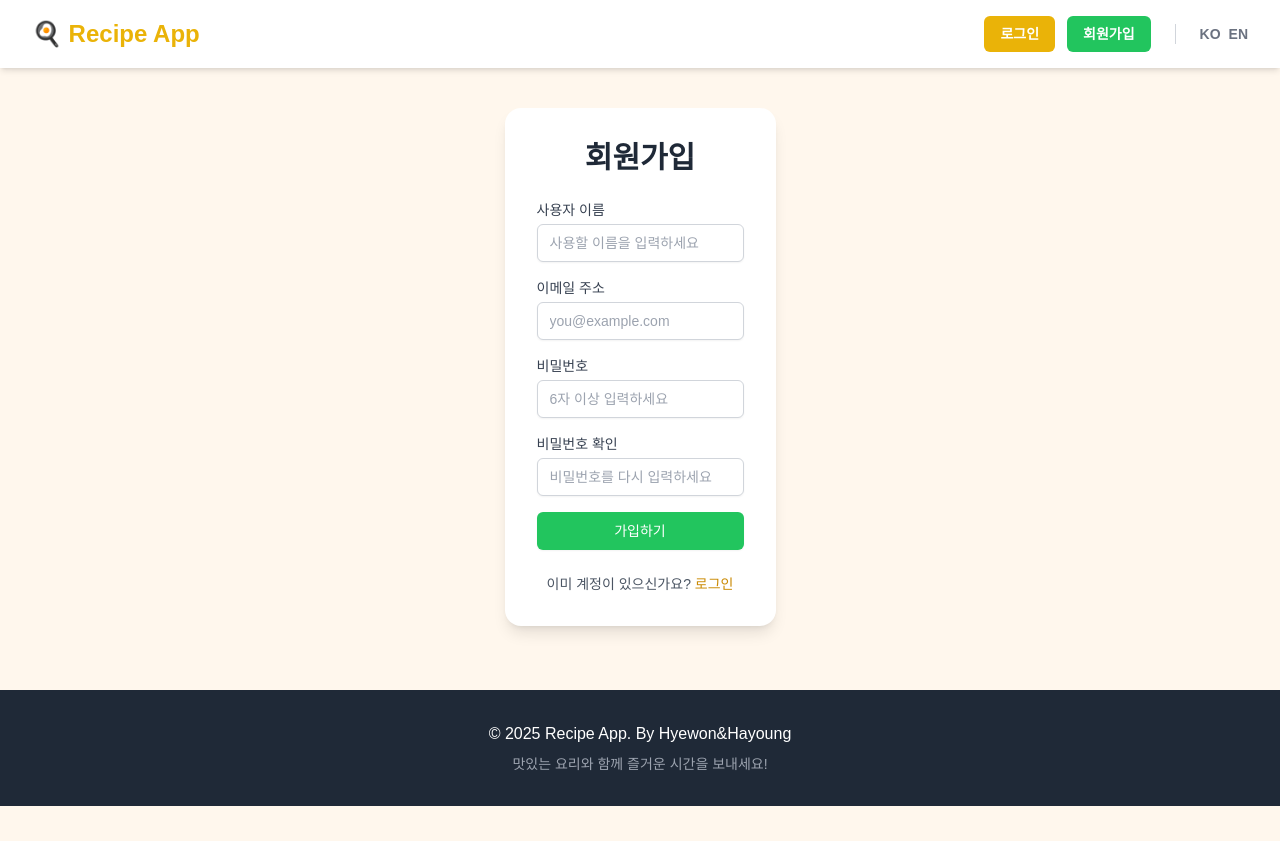
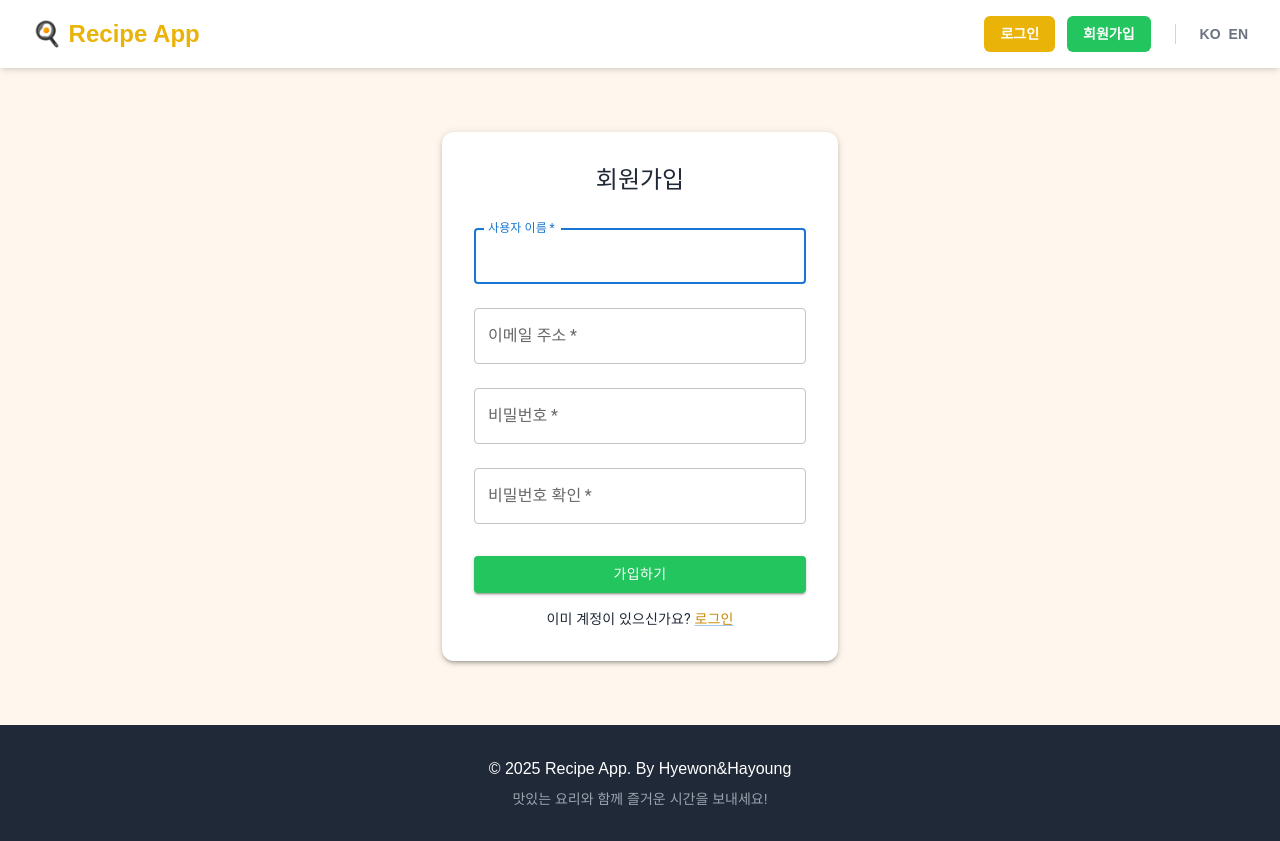
Before and after one commit to hayoung2609/OSS_TeamProject_Netlify, a React (Create React App) app: page /signup in a window 1280 px wide. Before the commit the page ends 806 px from the top, so only its background shows below. Built offline with nearby package versions, Linux system fonts and the light colour scheme; a web font is replaced by a local one.

Commit message:
mo package, login, singup

```diff
--- a/package.json
+++ b/package.json
@@ -5,6 +5,7 @@
   "dependencies": {
     "@emotion/react": "^11.14.0",
     "@emotion/styled": "^11.14.1",
+    "@mui/icons-material": "^7.3.4",
     "@mui/material": "^7.3.4",
     "@testing-library/dom": "^10.4.1",
     "@testing-library/jest-dom": "^6.9.1",
--- a/src/pages/LoginPage.js
+++ b/src/pages/LoginPage.js
@@ -1,7 +1,7 @@
-// src/pages/LoginPage.js
 import React from 'react';
-import { useNavigate, Link } from 'react-router-dom';
+import { useNavigate, Link as RouterLink } from 'react-router-dom';
 import { useForm } from 'react-hook-form';
+import { Container, Box, Typography, TextField, Button, Link } from '@mui/material'; // MUI 컴포넌트 임포트
 
 function LoginPage() {
     const { register, handleSubmit, formState: { errors } } = useForm();
@@ -14,61 +14,71 @@ function LoginPage() {
     };
 
     return (
-        <div className="max-w-md mx-auto mt-10 bg-white p-8 rounded-2xl shadow-lg">
-            <h1 className="text-3xl font-bold text-gray-800 mb-6 text-center">로그인</h1>
-            <form onSubmit={handleSubmit(onSubmit)} className="space-y-6">
-                 <div>
-                    <label htmlFor="email" className="block text-sm font-medium text-gray-700">
-                        이메일 주소
-                    </label>
-                    <input
-                        type="email"
+        // Tailwind 대신 MUI Container와 Box로 레이아웃 구성
+        <Container component="main" maxWidth="xs">
+            <Box
+                sx={{
+                    marginTop: 8,
+                    display: 'flex',
+                    flexDirection: 'column',
+                    alignItems: 'center',
+                    backgroundColor: 'white', // 배경색
+                    padding: 4, // 패딩
+                    borderRadius: 3, // 둥근 모서리
+                    boxShadow: 3, // 그림자
+                }}
+            >
+                {/* h1 대신 Typography */}
+                <Typography component="h1" variant="h5" sx={{ mb: 3 }}>
+                    로그인
+                </Typography>
+                {/* form에 handleSubmit 연결 */}
+                <Box component="form" onSubmit={handleSubmit(onSubmit)} noValidate sx={{ mt: 1, width: '100%' }}>
+                    {/* input 대신 TextField */}
+                    <TextField
+                        margin="normal"
+                        required
+                        fullWidth
                         id="email"
+                        label="이메일 주소"
+                        autoComplete="email"
+                        autoFocus
+                        // react-hook-form 연동 + 에러 처리
                         {...register("email", { required: "이메일 주소는 필수입니다." })}
-                        className={`mt-1 block w-full px-3 py-2 border rounded-md shadow-sm focus:outline-none sm:text-sm ${
-                            errors.email
-                                ? 'border-red-500 focus:ring-red-500 focus:border-red-500'
-                                : 'border-gray-300 focus:ring-yellow-500 focus:border-yellow-500'
-                        }`}
-                        placeholder="you@example.com"
+                        error={!!errors.email}
+                        helperText={errors.email?.message}
                     />
-                    {/* 7. 에러 메시지 표시 */}
-                    {errors.email && <p className="text-red-500 text-xs mt-1">{errors.email.message}</p>}
-                </div>
-                <div>
-                    <label htmlFor="password" className="block text-sm font-medium text-gray-700">
-                        비밀번호
-                    </label>
-                    <input
+                    <TextField
+                        margin="normal"
+                        required
+                        fullWidth
+                        label="비밀번호"
                         type="password"
                         id="password"
-
+                        autoComplete="current-password"
                         {...register("password", { required: "비밀번호는 필수입니다." })}
-                        className={`mt-1 block w-full px-3 py-2 border rounded-md shadow-sm focus:outline-none sm:text-sm ${
-                            errors.password
-                                ? 'border-red-500 focus:ring-red-500 focus:border-red-500'
-                                : 'border-gray-300 focus:ring-yellow-500 focus:border-yellow-500'
-                        }`}
-                        placeholder="********"
+                        error={!!errors.password}
+                        helperText={errors.password?.message}
                     />
-                    {errors.password && <p className="text-red-500 text-xs mt-1">{errors.password.message}</p>}
-                </div>
-                <div>
-                    <button
+                    {/* button 대신 Button */}
+                    <Button
                         type="submit"
-                        className="w-full flex justify-center py-2 px-4 border border-transparent rounded-md shadow-sm text-sm font-medium text-white bg-yellow-500 hover:bg-yellow-600 focus:outline-none focus:ring-2 focus:ring-offset-2 focus:ring-yellow-500 transition-colors"
+                        fullWidth
+                        variant="contained" // MUI 기본 스타일 버튼
+                        sx={{ mt: 3, mb: 2, backgroundColor: '#fbbf24', '&:hover': { backgroundColor: '#f59e0b' } }} // Tailwind 색상 유사하게 적용
                     >
                         로그인
-                    </button>
-                </div>
-            </form>
-            <p className="mt-6 text-center text-sm text-gray-600">
-                계정이 없으신가요?{' '}
-                <Link to="/signup" className="font-medium text-green-600 hover:text-green-500">
-                    회원가입
-                </Link>
-            </p>
-        </div>
+                    </Button>
+                    {/* react-router Link 대신 MUI Link 사용 (RouterLink 연결) */}
+                    <Typography variant="body2" align="center">
+                        계정이 없으신가요?{' '}
+                        <Link component={RouterLink} to="/signup" variant="body2" sx={{ color: '#16a34a', '&:hover': { color: '#22c55e' } }}>
+                            회원가입
+                        </Link>
+                    </Typography>
+                </Box>
+            </Box>
+        </Container>
     );
 }
 
--- a/src/pages/SignUpPage.js
+++ b/src/pages/SignUpPage.js
@@ -1,113 +1,113 @@
-// src/pages/SignUpPage.js
 import React from 'react';
-import { useNavigate, Link } from 'react-router-dom';
+import { useNavigate, Link as RouterLink } from 'react-router-dom';
 import { useForm } from 'react-hook-form';
+import { Container, Box, Typography, TextField, Button, Link, Alert } from '@mui/material';
 
 function SignUpPage() {
     const { register, handleSubmit, formState: { errors }, getValues } = useForm();
     const navigate = useNavigate();
 
     const onSubmit = (data) => {
-
         console.log('Sign up attempt with:', data);
         alert('회원가입 되었습니다! (실제 등록 없음)');
         navigate('/login');
     };
 
-    const getErrorClass = (fieldName) => {
-        return errors[fieldName]
-            ? 'border-red-500 focus:ring-red-500 focus:border-red-500'
-            : 'border-gray-300 focus:ring-yellow-500 focus:border-yellow-500';
-    };
+    const topError = errors[Object.keys(errors)[0]]?.message;
 
     return (
-        <div className="max-w-md mx-auto mt-10 bg-white p-8 rounded-2xl shadow-lg">
-            <h1 className="text-3xl font-bold text-gray-800 mb-6 text-center">회원가입</h1>
-
-            <form onSubmit={handleSubmit(onSubmit)} className="space-y-4">
-                <div>
-                    <label htmlFor="username" className="block text-sm font-medium text-gray-700">
-                        사용자 이름
-                    </label>
-                    <input
-                        type="text"
+        <Container component="main" maxWidth="xs">
+            <Box
+                sx={{
+                    marginTop: 8,
+                    display: 'flex',
+                    flexDirection: 'column',
+                    alignItems: 'center',
+                    backgroundColor: 'white',
+                    padding: 4,
+                    borderRadius: 3,
+                    boxShadow: 3,
+                }}
+            >
+                <Typography component="h1" variant="h5" sx={{ mb: 1 }}>
+                    회원가입
+                </Typography>
+                {/* 상단 에러 메시지 (MUI Alert 사용) */}
+                {topError && <Alert severity="error" sx={{ width: '100%', mt: 2, mb: 1 }}>{topError}</Alert>}
+                <Box component="form" onSubmit={handleSubmit(onSubmit)} noValidate sx={{ mt: 1, width: '100%' }}>
+                    <TextField
+                        margin="normal"
+                        required
+                        fullWidth
                         id="username"
-
+                        label="사용자 이름"
+                        autoComplete="username"
+                        autoFocus
                         {...register("username", { required: "사용자 이름은 필수입니다." })}
-                        className={`mt-1 block w-full px-3 py-2 border rounded-md shadow-sm focus:outline-none sm:text-sm ${getErrorClass('username')}`}
-                        placeholder="사용할 이름을 입력하세요"
+                        error={!!errors.username}
+                        helperText={errors.username?.message} // 필드별 에러 메시지는 helperText로
                     />
-                    {errors.username && <p className="text-red-500 text-xs mt-1">{errors.username.message}</p>}
-                </div>
-                <div>
-                    <label htmlFor="email" className="block text-sm font-medium text-gray-700">
-                        이메일 주소
-                    </label>
-                    <input
-                        type="email"
+                    <TextField
+                        margin="normal"
+                        required
+                        fullWidth
                         id="email"
+                        label="이메일 주소"
+                        autoComplete="email"
                         {...register("email", {
                             required: "이메일 주소는 필수입니다.",
-                            pattern: {
-                                value: /^\S+@\S+$/i,
-                                message: "올바른 이메일 형식이 아닙니다."
-                            }
+                            pattern: { value: /^\S+@\S+$/i, message: "올바른 이메일 형식이 아닙니다." }
                         })}
-                        className={`mt-1 block w-full px-3 py-2 border rounded-md shadow-sm focus:outline-none sm:text-sm ${getErrorClass('email')}`}
-                        placeholder="you@example.com"
+                        error={!!errors.email}
+                        helperText={errors.email?.message}
                     />
-                    {errors.email && <p className="text-red-500 text-xs mt-1">{errors.email.message}</p>}
-                </div>
-                <div>
-                    <label htmlFor="password" className="block text-sm font-medium text-gray-700">
-                        비밀번호
-                    </label>
-                    <input
+                    <TextField
+                        margin="normal"
+                        required
+                        fullWidth
+                        label="비밀번호"
                         type="password"
                         id="password"
+                        autoComplete="new-password"
                         {...register("password", {
                             required: "비밀번호는 필수입니다.",
                             minLength: { value: 6, message: "비밀번호는 6자 이상이어야 합니다." }
                         })}
-                        className={`mt-1 block w-full px-3 py-2 border rounded-md shadow-sm focus:outline-none sm:text-sm ${getErrorClass('password')}`}
-                        placeholder="6자 이상 입력하세요"
+                        error={!!errors.password}
+                        helperText={errors.password?.message}
                     />
-                    {errors.password && <p className="text-red-500 text-xs mt-1">{errors.password.message}</p>}
-                </div>
-                <div>
-                    <label htmlFor="confirmPassword" className="block text-sm font-medium text-gray-700">
-                        비밀번호 확인
-                    </label>
-                    <input
+                    <TextField
+                        margin="normal"
+                        required
+                        fullWidth
+                        label="비밀번호 확인"
                         type="password"
                         id="confirmPassword"
+                        autoComplete="new-password"
                         {...register("confirmPassword", {
                             required: "비밀번호 확인은 필수입니다.",
-                            // 8. validate 함수로 비밀번호 일치 여부 확인
-                            validate: (value) =>
-                                value === getValues("password") || "비밀번호가 일치하지 않습니다."
+                            validate: (value) => value === getValues("password") || "비밀번호가 일치하지 않습니다."
                         })}
-                        className={`mt-1 block w-full px-3 py-2 border rounded-md shadow-sm focus:outline-none sm:text-sm ${getErrorClass('confirmPassword')}`}
-                        placeholder="비밀번호를 다시 입력하세요"
+                        error={!!errors.confirmPassword}
+                        helperText={errors.confirmPassword?.message}
                     />
-                    {errors.confirmPassword && <p className="text-red-500 text-xs mt-1">{errors.confirmPassword.message}</p>}
-                </div>
-                <div>
-                    <button
+                    <Button
                         type="submit"
-                        className="w-full flex justify-center py-2 px-4 border border-transparent rounded-md shadow-sm text-sm font-medium text-white bg-green-500 hover:bg-green-600 focus:outline-none focus:ring-2 focus:ring-offset-2 focus:ring-green-500 transition-colors"
+                        fullWidth
+                        variant="contained"
+                        sx={{ mt: 3, mb: 2, backgroundColor: '#22c55e', '&:hover': { backgroundColor: '#16a34a' } }}
                     >
                         가입하기
-                    </button>
-                </div>
-            </form>
-            <p className="mt-6 text-center text-sm text-gray-600">
-                이미 계정이 있으신가요?{' '}
-                <Link to="/login" className="font-medium text-yellow-600 hover:text-yellow-500">
-                    로그인
-                </Link>
-            </p>
-        </div>
+                    </Button>
+                    <Typography variant="body2" align="center">
+                        이미 계정이 있으신가요?{' '}
+                        <Link component={RouterLink} to="/login" variant="body2" sx={{ color: '#ca8a04', '&:hover': { color: '#eab308' } }}>
+                            로그인
+                        </Link>
+                    </Typography>
+                </Box>
+            </Box>
+        </Container>
     );
 }
 
```
Also changed, not shown: 1 other file (tests, documents, lock files or other folders).
